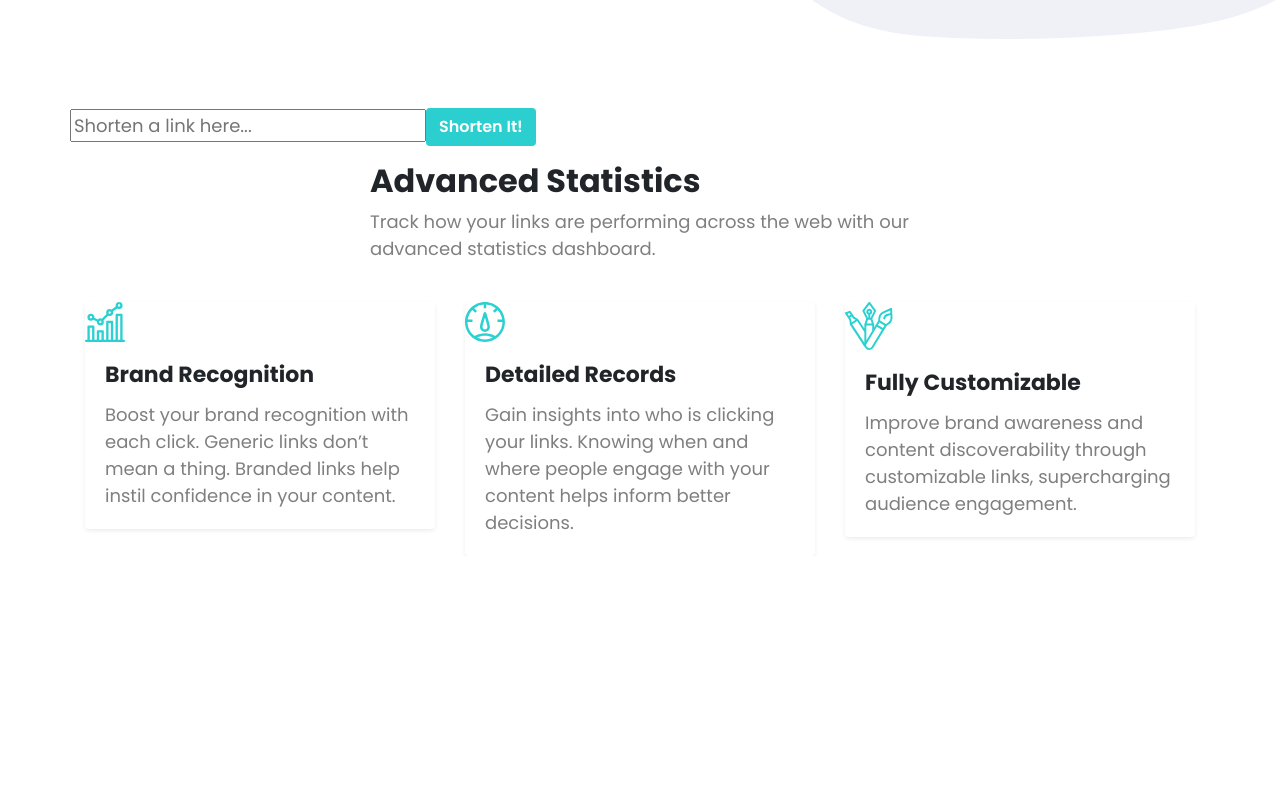
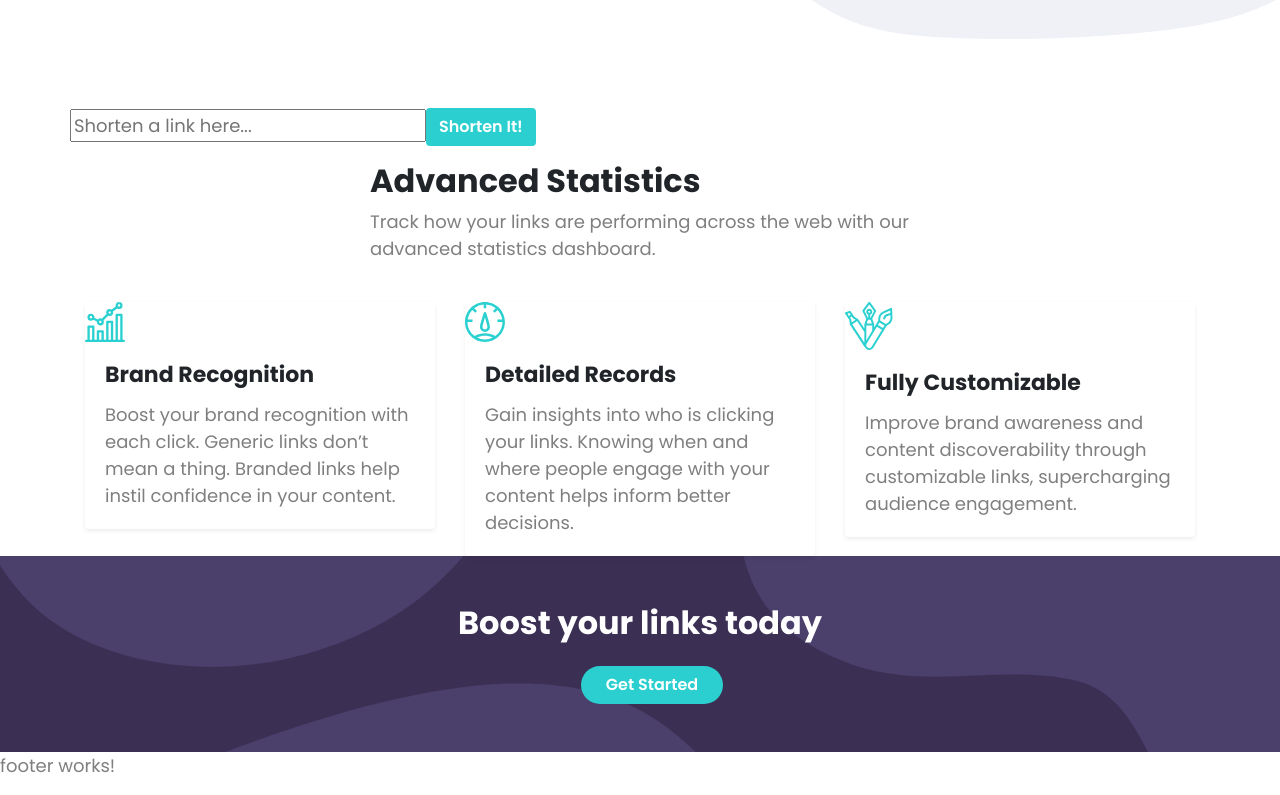
Before and after one commit to stephaniehansen/url-shortener, an Angular app: page / in a window 1280 px wide. Shown: the part 587-1382 px from the top of the page. Before the commit the page ends 1143 px from the top, so only its background shows below. Built offline with nearby package versions, Linux system fonts and the light colour scheme.

Commit message:
feat: add cta-banner and footer

```diff
--- a/src/app/app.component.html
+++ b/src/app/app.component.html
@@ -2,3 +2,5 @@
   <app-hero></app-hero>
   <app-shortener></app-shortener>
   <app-statistics></app-statistics>
+  <app-cta-banner></app-cta-banner>
+  <app-footer></app-footer>
```
